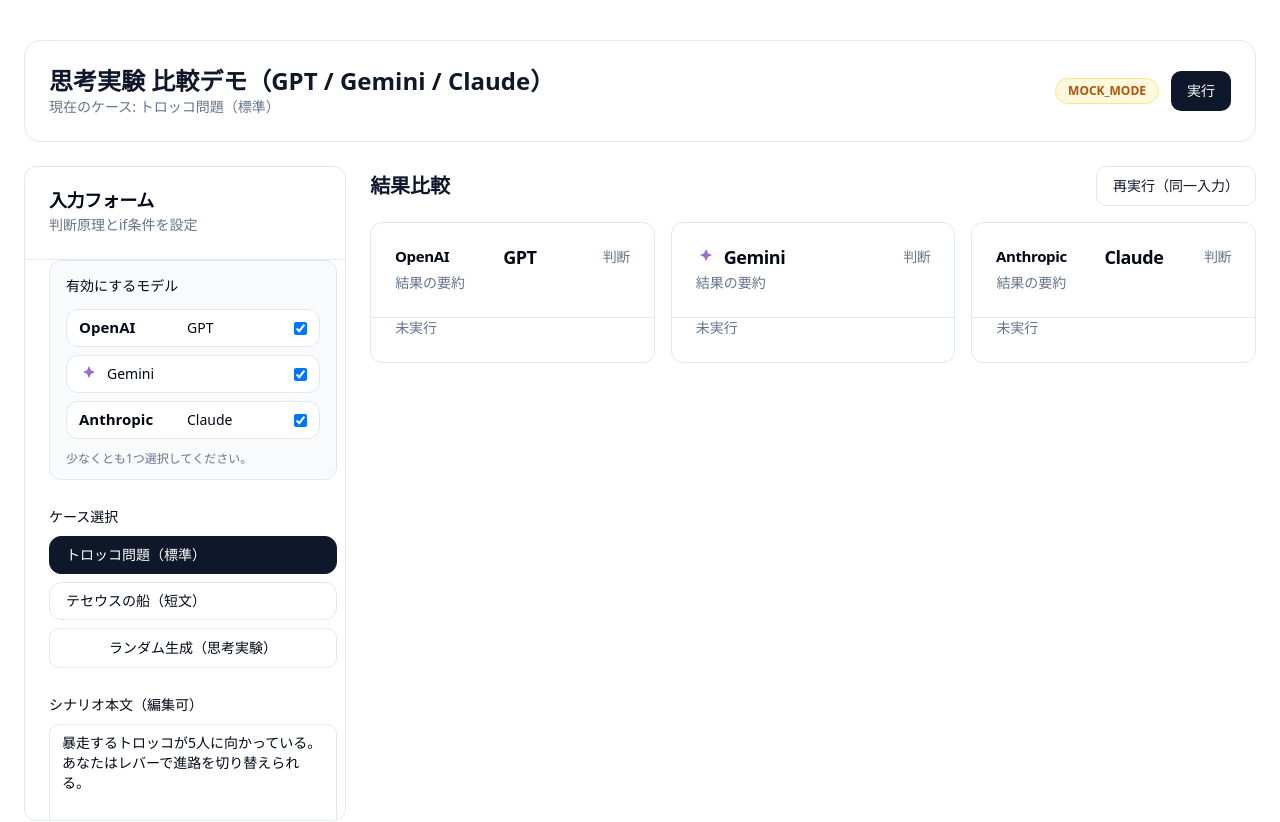
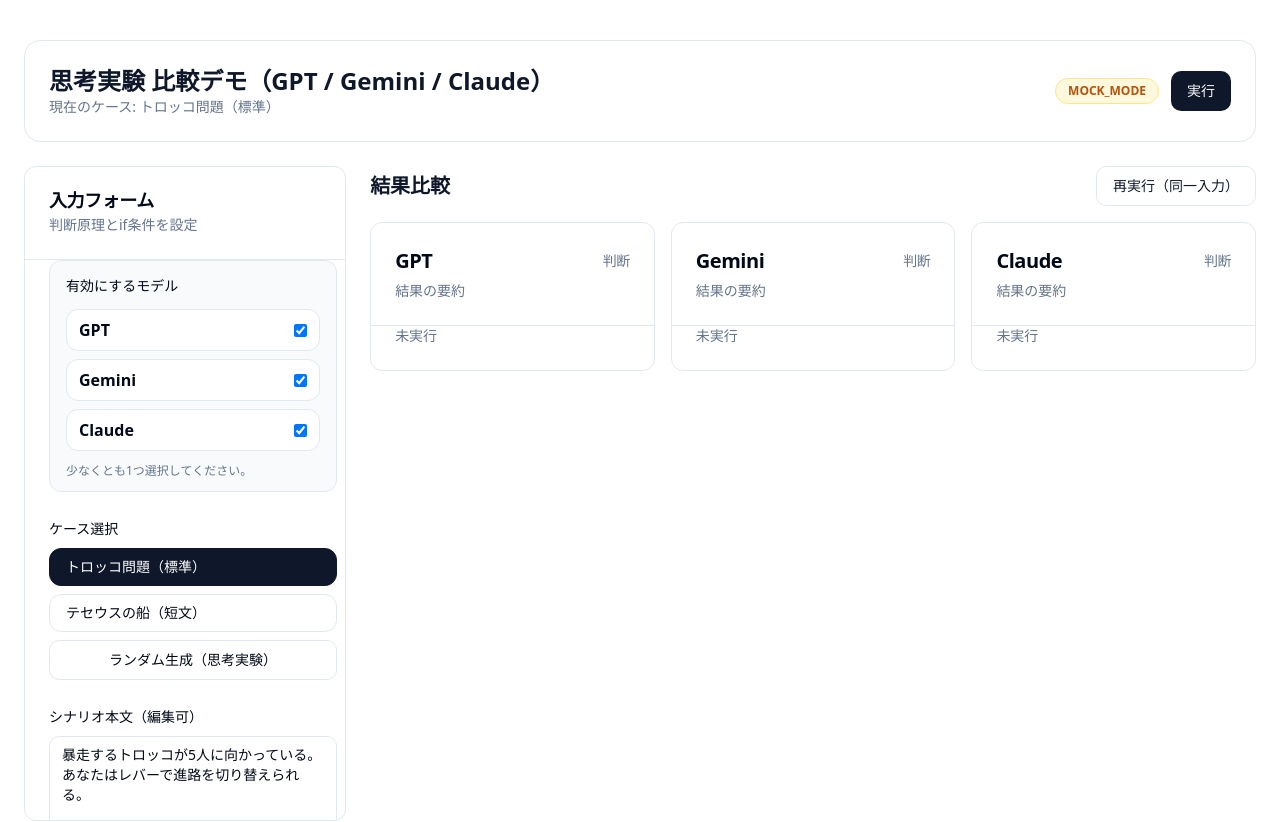
Before and after one commit to loorye/til, a Next.js app: page / in a window 1280 px wide. Shown: the top 822 px of the page. Built offline with nearby package versions, Linux system fonts and the light colour scheme.

Commit message:
Remove model icons and enlarge labels

```diff
--- a/app/page.tsx
+++ b/app/page.tsx
@@ -67,45 +67,6 @@
   claude: "Claude"
 };
 
-const OpenAIIcon = () => (
-  <svg viewBox="0 0 120 24" className="h-5 w-auto" aria-label="OpenAI">
-    <text x="0" y="18" fontSize="18" fontWeight="700" fill="currentColor">
-      OpenAI
-    </text>
-  </svg>
-);
-
-const GeminiIcon = () => (
-  <svg viewBox="0 0 24 24" className="h-5 w-5" aria-label="Google Gemini">
-    <defs>
-      <linearGradient id="geminiGradient" x1="0" y1="0" x2="1" y2="1">
-        <stop offset="0%" stopColor="#4285F4" />
-        <stop offset="50%" stopColor="#9B72CB" />
-        <stop offset="100%" stopColor="#DB4437" />
-      </linearGradient>
-    </defs>
-    <path
-      d="M12 2.5l2.3 4.9 4.9 2.3-4.9 2.3-2.3 4.9-2.3-4.9-4.9-2.3 4.9-2.3L12 2.5z"
-      fill="url(#geminiGradient)"
-    />
-  </svg>
-);
-
-const AnthropicIcon = () => (
-  <svg viewBox="0 0 120 24" className="h-5 w-auto" aria-label="Anthropic">
-    <text x="0" y="18" fontSize="18" fontWeight="700" fill="currentColor">
-      Anthropic
-    </text>
-  </svg>
-);
-
-const modelIcons = {
-  gpt: OpenAIIcon,
-  gemini: GeminiIcon,
-  claude: AnthropicIcon
-};
-
-
 function ConfidenceChart({
   value,
   color
@@ -173,14 +134,7 @@
     >
       <CardHeader className="border-b border-slate-200">
         <CardTitle className="flex items-center justify-between">
-          <span className="flex items-center gap-2">
-            {(() => {
-              const Icon =
-                modelIcons[title.toLowerCase() as keyof typeof modelIcons];
-              return Icon ? <Icon /> : null;
-            })()}
-            {title}
-          </span>
+          <span className="text-xl font-semibold">{title}</span>
           <span className="text-sm font-medium text-muted-foreground">
             判断
           </span>
@@ -454,11 +408,7 @@
                         key={modelId}
                         className="flex cursor-pointer items-center justify-between gap-3 rounded-lg border border-slate-200 bg-white px-3 py-2"
                       >
-                        <span className="flex items-center gap-2">
-                          {(() => {
-                            const Icon = modelIcons[modelId];
-                            return Icon ? <Icon /> : null;
-                          })()}
+                        <span className="text-base font-semibold">
                           {modelLabels[modelId]}
                         </span>
                         <input
```
